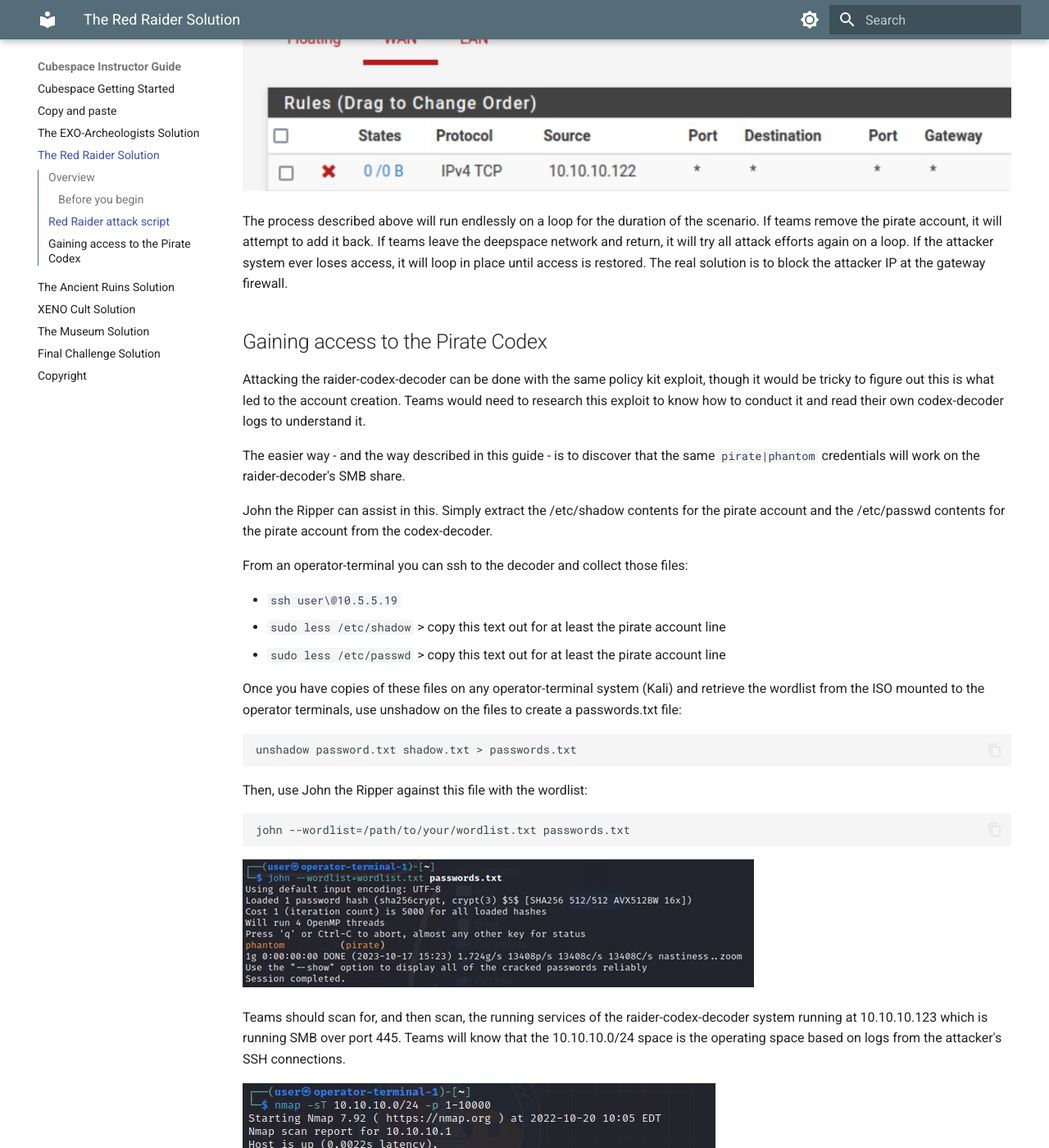
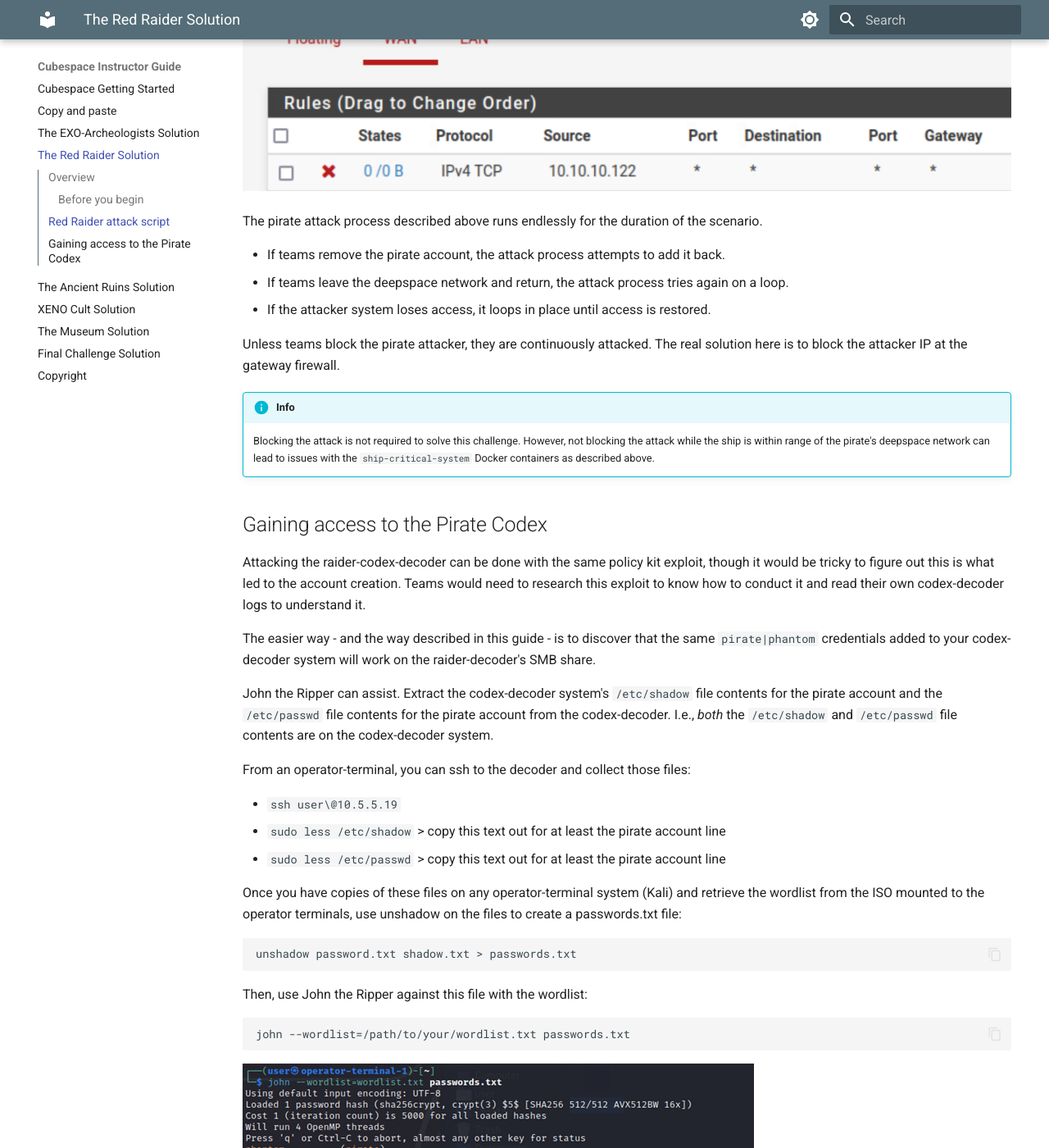
Before and after one commit to cmu-sei/foundry-docs, an MkDocs documentation site: the page built from docs/cubespace-instructor/2-ins-red-raider.md, in a window 1280 px wide and 1400 px high, scrolled down 2812 px. Shown: the whole window at 82% size. Built offline with MkDocs 1.6.1 and Material for MkDocs 9.7.7, drawn with Linux system fonts in a browser that asks for light colours.

Commit message:
additional red raider updates made

```diff
--- a/docs/cubespace-instructor/2-ins-red-raider.md
+++ b/docs/cubespace-instructor/2-ins-red-raider.md
@@ -68,17 +68,27 @@ The way to prevent this attack would be to block the attacker system at the sour
 
 ![image 74](img/image74.png)
 
-The process described above will run endlessly on a loop for the duration of the scenario. If teams remove the pirate account, it will attempt to add it back. If teams leave the deepspace network and return, it will try all attack efforts again on a loop. If the attacker system ever loses access, it will loop in place until access is restored. The real solution is to block the attacker IP at the gateway firewall.
+The pirate attack process described above runs endlessly for the duration of the scenario.
+
+- If teams remove the pirate account, the attack process attempts to add it back.
+- If teams leave the deepspace network and return, the attack process tries again on a loop.
+- If the attacker system loses access, it loops in place until access is restored.
+
+Unless teams block the pirate attacker, they are continuously attacked. The real solution here is to block the attacker IP at the gateway firewall.
+
+!!! info
+
+	Blocking the attack is not required to solve this challenge. However, not blocking the attack while the ship is within range of the pirate's deepspace network can lead to issues with the `ship-critical-system` Docker containers as described above.
 
 ## Gaining access to the Pirate Codex
 
 Attacking the raider-codex-decoder can be done with the same policy kit exploit, though it would be tricky to figure out this is what led to the account creation. Teams would need to research this exploit to know how to conduct it and read their own codex-decoder logs to understand it.
 
-The easier way - and the way described in this guide - is to discover that the same `pirate|phantom` credentials will work on the raider-decoder's SMB share.
+The easier way - and the way described in this guide - is to discover that the same `pirate|phantom` credentials added to your codex-decoder system will work on the raider-decoder's SMB share.
 
-John the Ripper can assist in this. Simply extract the /etc/shadow contents for the pirate account and the /etc/passwd contents for the pirate account from the codex-decoder.
+John the Ripper can assist. Extract the codex-decoder system's `/etc/shadow` file contents for the pirate account and the `/etc/passwd` file contents for the pirate account from the codex-decoder. I.e., *both* the `/etc/shadow` and `/etc/passwd` file contents are on the codex-decoder system.
 
-From an operator-terminal you can ssh to the decoder and collect those files:
+From an operator-terminal, you can ssh to the decoder and collect those files:
 
 - `ssh user\@10.5.5.19`
 - `sudo less /etc/shadow` > copy this text out for at least the pirate account line
```
